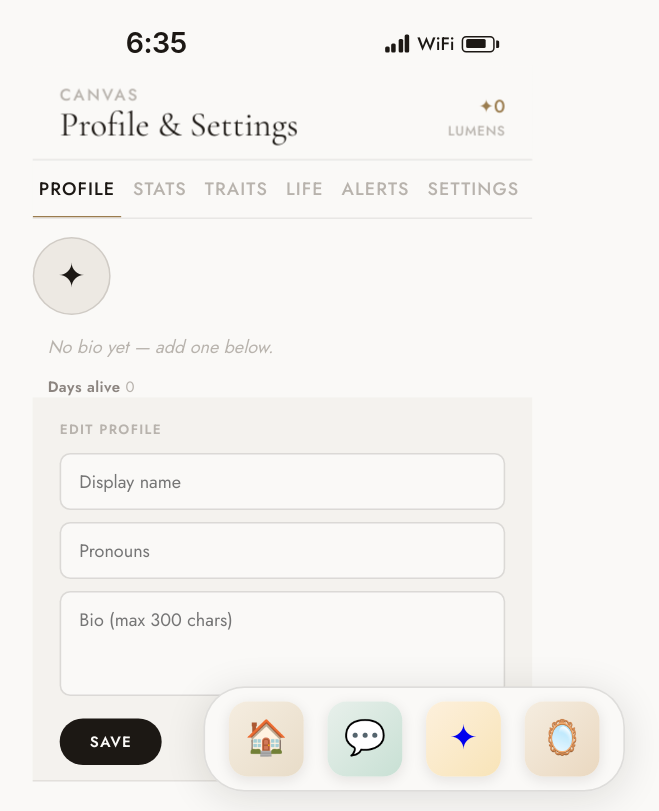
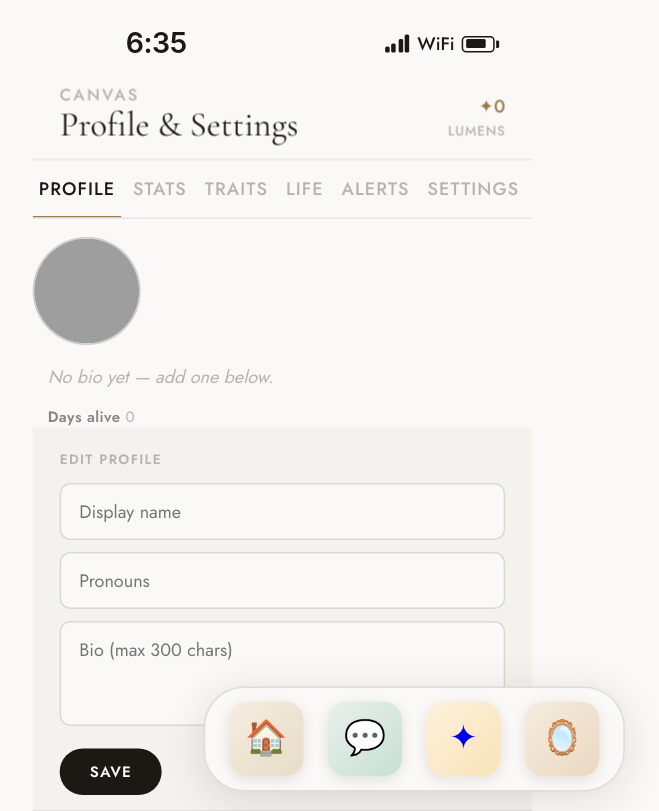
Before and after one commit to Kiralette/slhud, a FastAPI app: template app/templates/apps/canvas.html in a window 1280 px wide. Shown: the top 811 px of the page, without its empty margins (357-1016 px from the left). Run offline with FastAPI, Linux system fonts and the light colour scheme; the template is opened without the code that fills it, so the values that code supplies are empty; grey boxes are pictures that could not be loaded.

Commit message:
Canvas: added avatar profile pics

```diff
--- a/app/templates/apps/canvas.html
+++ b/app/templates/apps/canvas.html
@@ -9,12 +9,17 @@
     border-bottom: 0.5px solid var(--border);
   }
   .profile-avatar {
-    width: 52px; height: 52px; border-radius: 50%;
+    width: 72px; height: 72px; border-radius: 50%;
     background: var(--bg3); display: flex;
     align-items: center; justify-content: center;
     font-size: 22px; margin-top: 12px; margin-bottom: 12px;
     border: 0.5px solid var(--border2);
+    overflow: hidden;
   }
+  .profile-avatar img {
+    width: 100%; height: 100%; object-fit: cover; border-radius: 50%;
+  }
+  .profile-avatar .avatar-fallback { display: flex; align-items: center; justify-content: center; width: 100%; height: 100%; }
   .profile-name {
     font-family: var(--font-head);
     font-size: 26px; font-weight: 400; color: var(--ink);
@@ -308,7 +313,12 @@
 <!-- ══ PROFILE TAB ══════════════════════════════════════════════════════════ -->
 <div id="tab-profile" class="tab-panel active">
   <div class="profile-card">
-    <div class="profile-avatar">✦</div>
+    <div class="profile-avatar">
+      <img src="/players/avatar-image/{{ player.avatar_uuid }}"
+           alt="{{ player.display_name }}"
+           onerror="this.style.display='none';this.nextElementSibling.style.display='flex';">
+      <span class="avatar-fallback" style="display:none;">✦</span>
+    </div>
     <div class="profile-name" id="display-name">{{ player.display_name }}</div>
     {% if profile.pronouns %}
     <div class="profile-pronouns">{{ profile.pronouns }}</div>
```
